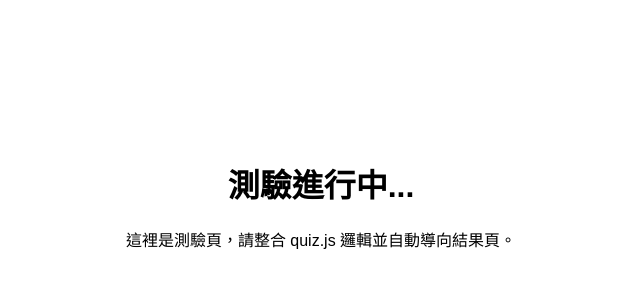
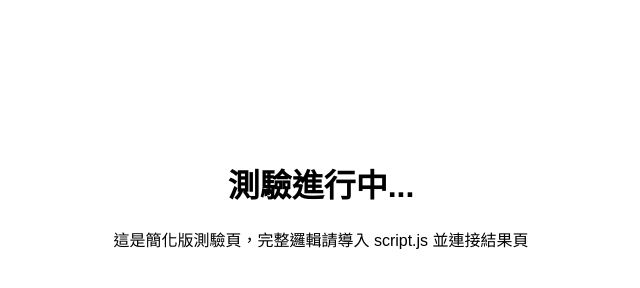
Before and after one commit to iiiiiann/soul-journey, a plain HTML site: page quiz.html in a window 1280 px wide. Shown: the whole page, without its empty margins (319-959 px from the left). Drawn offline with Linux system fonts and the light colour scheme.

Commit message:
Add files via upload

```diff
--- a/quiz.html
+++ b/quiz.html
@@ -3,6 +3,6 @@
 <head><meta charset="UTF-8"><title>靈魂測驗進行中</title></head>
 <body style="text-align:center;font-family:sans-serif;margin-top:20vh">
   <h1>測驗進行中...</h1>
-  <p>這裡是測驗頁，請整合 quiz.js 邏輯並自動導向結果頁。</p>
+  <p>這是簡化版測驗頁，完整邏輯請導入 script.js 並連接結果頁</p>
 </body>
 </html>
--- a/script.js
+++ b/script.js
@@ -1 +1 @@
-console.log("測驗邏輯放這裡");
+console.log("測驗邏輯尚未導入，請整合 88 題與類型評分邏輯");
```
